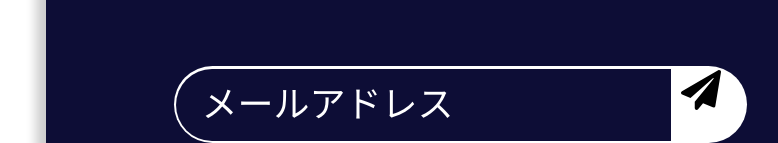
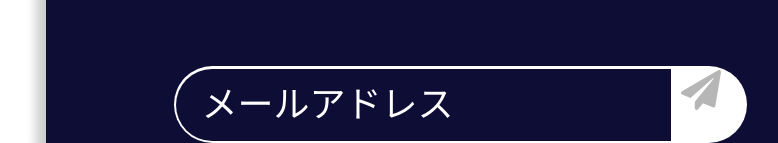
Before and after one commit to yutaroyoshikawa/grady, a Nuxt app: page /dammy in a window 1280 px wide. Shown: the part 657-800 px from the top of the page, without its empty margins (466-1244 px from the left). Built offline with nearby package versions, Linux system fonts and the light colour scheme.

Commit message:
[UPDATE]バリデーション追加

```diff
--- a/components/inputs/mailInput.vue
+++ b/components/inputs/mailInput.vue
@@ -1,10 +1,14 @@
 <template>
   <body>
     <div class="input_wrapper">
-      <input type="email" class="mail" placeholder="メールアドレス" />
-      <button class="btn">
+      <input
+        type="email"
+        class="mail"
+        placeholder="メールアドレス"
+        v-model="hoge"
+      />
+      <button class="btn" :disabled="isDisable">
         <font-awesome-icon icon="paper-plane" size="3x" />
-        <!--        <font-awesome-icon icon="fas fa-paper-plane fa-3x" />-->
       </button>
     </div>
   </body>
@@ -18,9 +22,38 @@ import { FontAwesomeIcon } from '@fortawesome/vue-fontawesome'
 
 library.add(faPaperPlane)
 
+const regexp = /^[A-Za-z0-9]{1}[A-Za-z0-9_.-]*@{1}[A-Za-z0-9_.-]{1,}\.[A-Za-z0-9]{1,}$/
+
 export default Vue.extend({
   components: {
     'font-awesome-icon': FontAwesomeIcon
+  },
+  props: {
+    handleChange: Function,
+    value: String
+  },
+  data: function() {
+    return {
+      isDisable: true,
+      hoge: this.value
+    }
+  },
+  watch: {
+    hoge: function(val: string) {
+      if (regexp.test(val)) {
+        this.isDisable = false
+      } else {
+        this.isDisable = true
+      }
+      this.handleChange(val)
+    }
+  },
+  mounted: function() {
+    if (regexp.test(this.hoge)) {
+      this.isDisable = false
+    } else {
+      this.isDisable = true
+    }
   }
 })
 </script>
```
